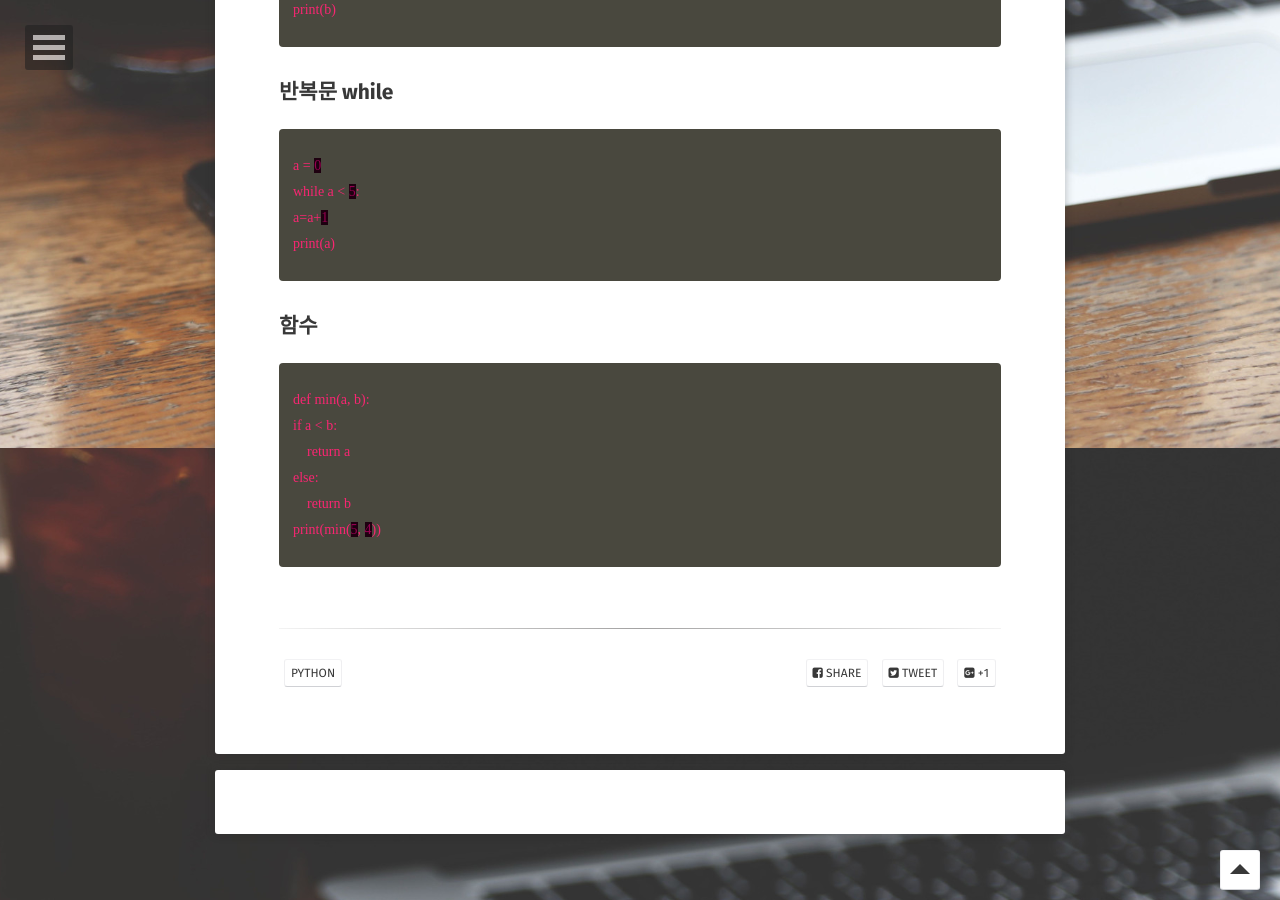
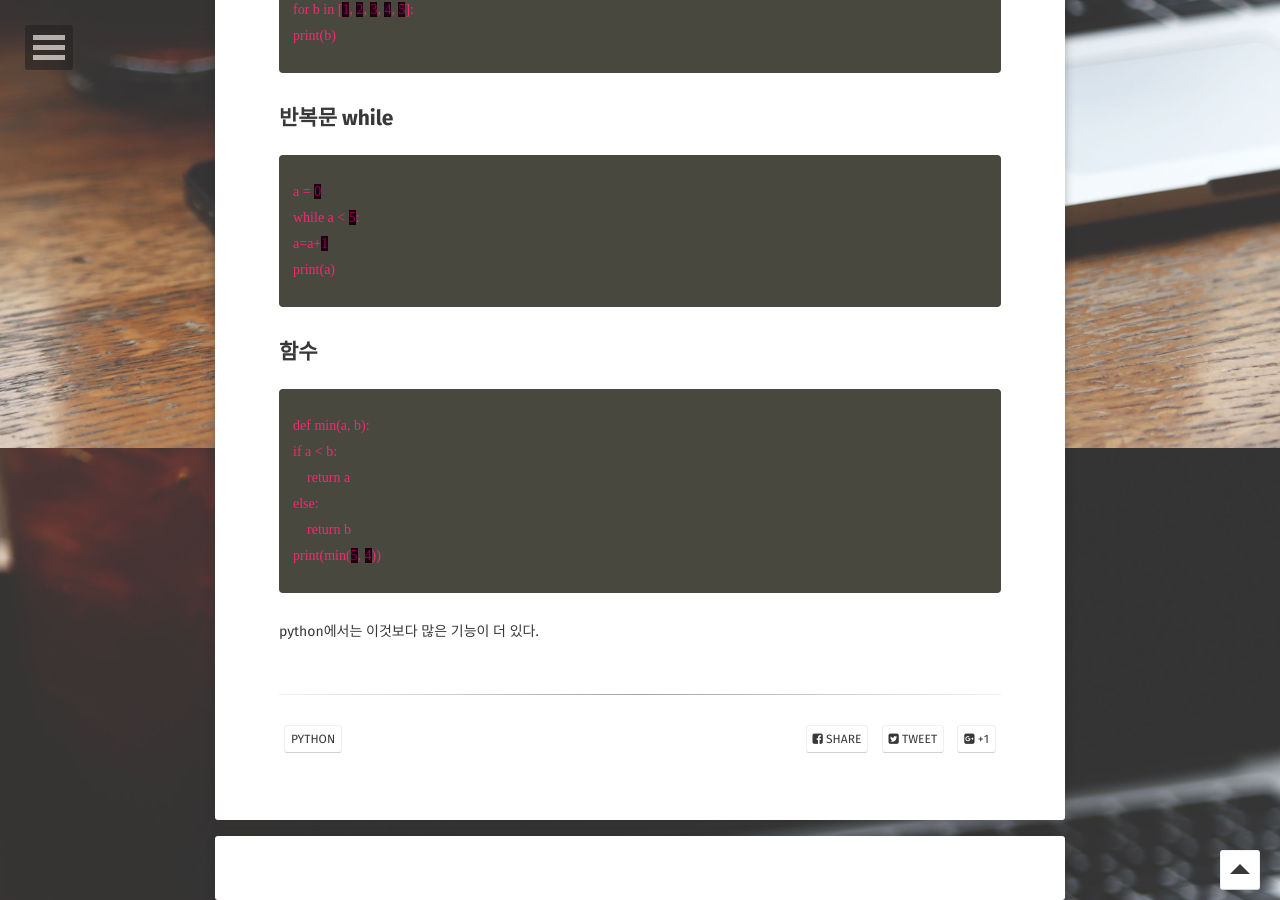
Before and after one commit to hajin0402/hajin0402.github.com, a Jekyll site: the page built from _posts/2023-02-04-readability-post.md, in a window 1280 px wide and 900 px high, scrolled down 1352 px. Built offline with Jekyll 4.4.1, drawn with Linux system fonts in a browser that asks for light colours; some web fonts are replaced; comment, search, counter and statistics services are not loaded.

Commit message:
Update 2023-02-04-readability-post.md

```diff
--- a/_posts/2023-02-04-readability-post.md
+++ b/_posts/2023-02-04-readability-post.md
@@ -65,3 +65,5 @@ else:
     return b
 print(min(5, 4))
 {% endhighlight %}
+
+python에서는 이것보다 많은 기능이 더 있다.
```
